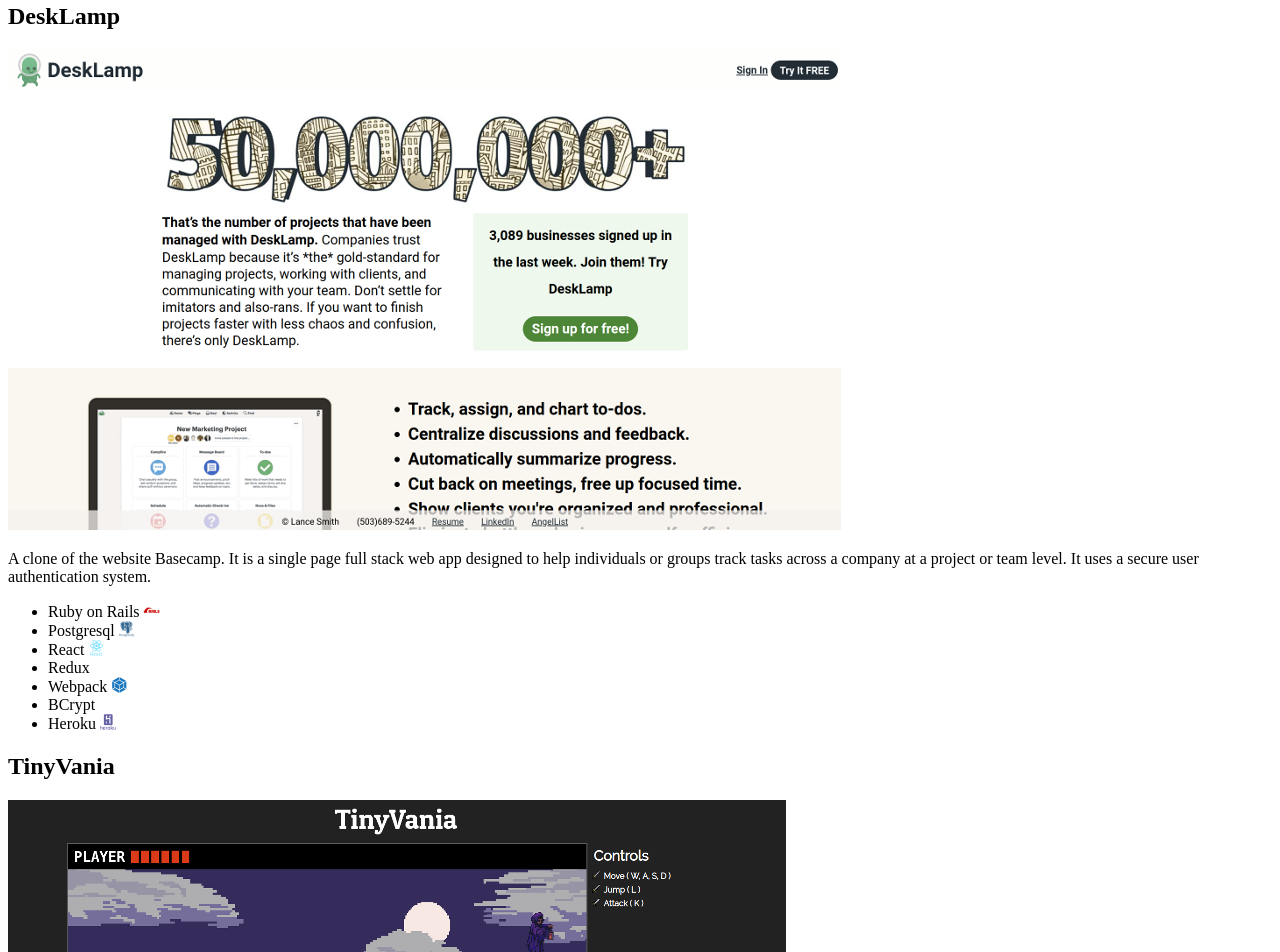
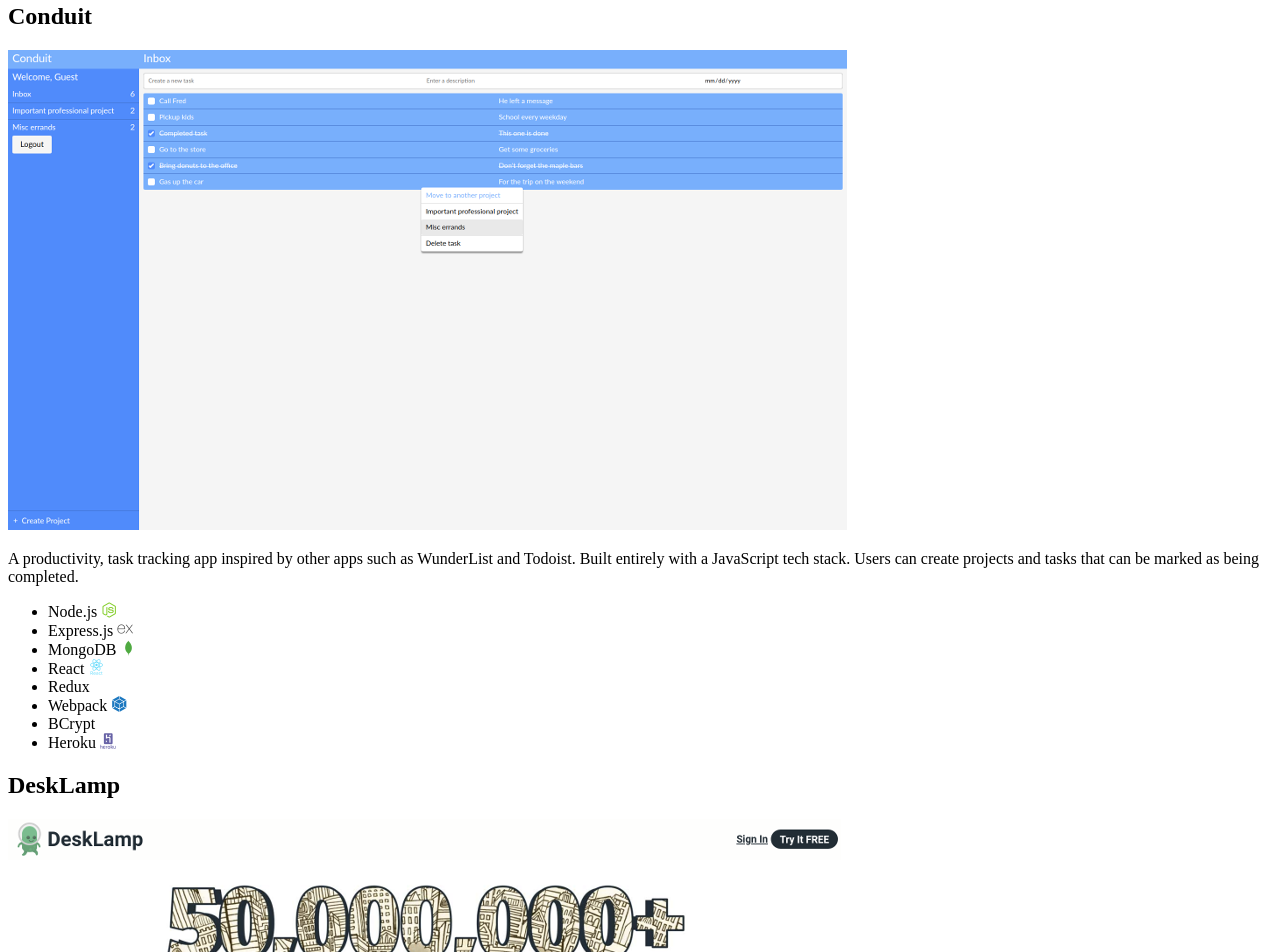
Before and after one commit to laamp/lance-smith, a website built with webpack: page index.html in a window 1280 px wide. Shown: the part 1521-2473 px from the top of the page. Built offline with nearby package versions, Linux system fonts and the light colour scheme.

Commit message:
Update resume; add Conduit to projects page

```diff
--- a/index.html
+++ b/index.html
@@ -110,6 +110,34 @@
                 </section>
             </section>
             <section class="content-section projects" data-section="Projects">
+                <div class="project">
+                    <h2>Conduit</h2>
+                    <div class="project-content">
+                        <div class="left-portion">
+                            <a href="https://conduit-candoit.herokuapp.com/#/">
+                                <img src="./src/img/conduit.png" alt="Conduit" title="Conduit ✔️">
+                            </a>
+                        </div>
+                        <div class="right-portion">
+                            <p>
+                                A productivity, task tracking app inspired by other apps such as WunderList and Todoist.
+                                Built entirely with a JavaScript tech stack. Users can create projects and tasks that
+                                can be marked as being completed.
+                            </p>
+                            <ul>
+                                <li>Node.js <i class="devicon-nodejs-plain colored"></i></li>
+                                <li>Express.js <i class="devicon-express-original colored"></i></li>
+                                <li>MongoDB <i class="devicon-mongodb-plain colored"></i></li>
+                                <li>React <i class="devicon-react-original-wordmark colored"></i></li>
+                                <li>Redux</li>
+                                <li>Webpack <i class="devicon-webpack-plain colored"></i></li>
+                                <li>BCrypt</li>
+                                <li>Heroku <i class="devicon-heroku-plain-wordmark colored"></i></li>
+                            </ul>
+                        </div>
+                    </div>
+                    <div class="h-divider"></div>
+                </div>
                 <div class="project">
                     <h2>DeskLamp</h2>
                     <div class="project-content">
```
Also changed, not shown: src/img/conduit.png (added), 1 other file.
